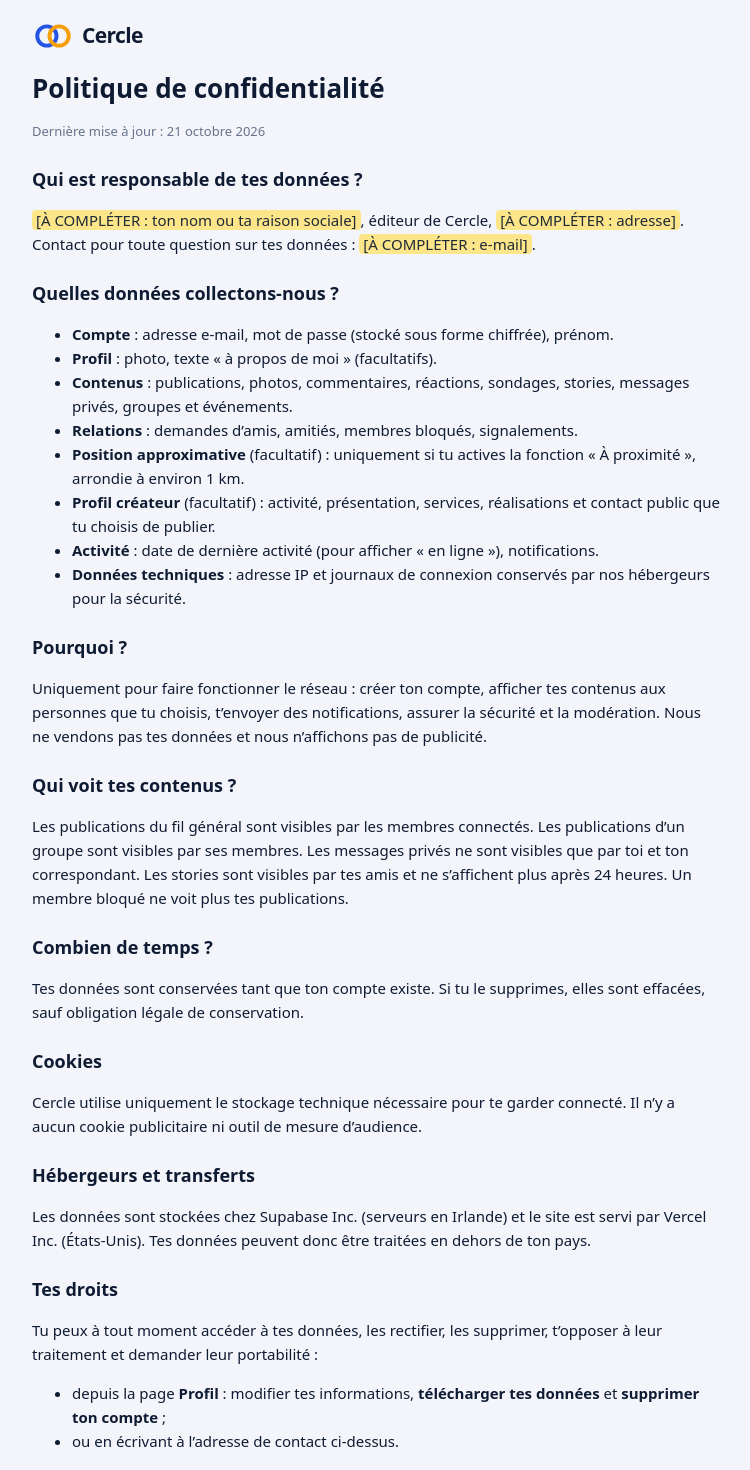
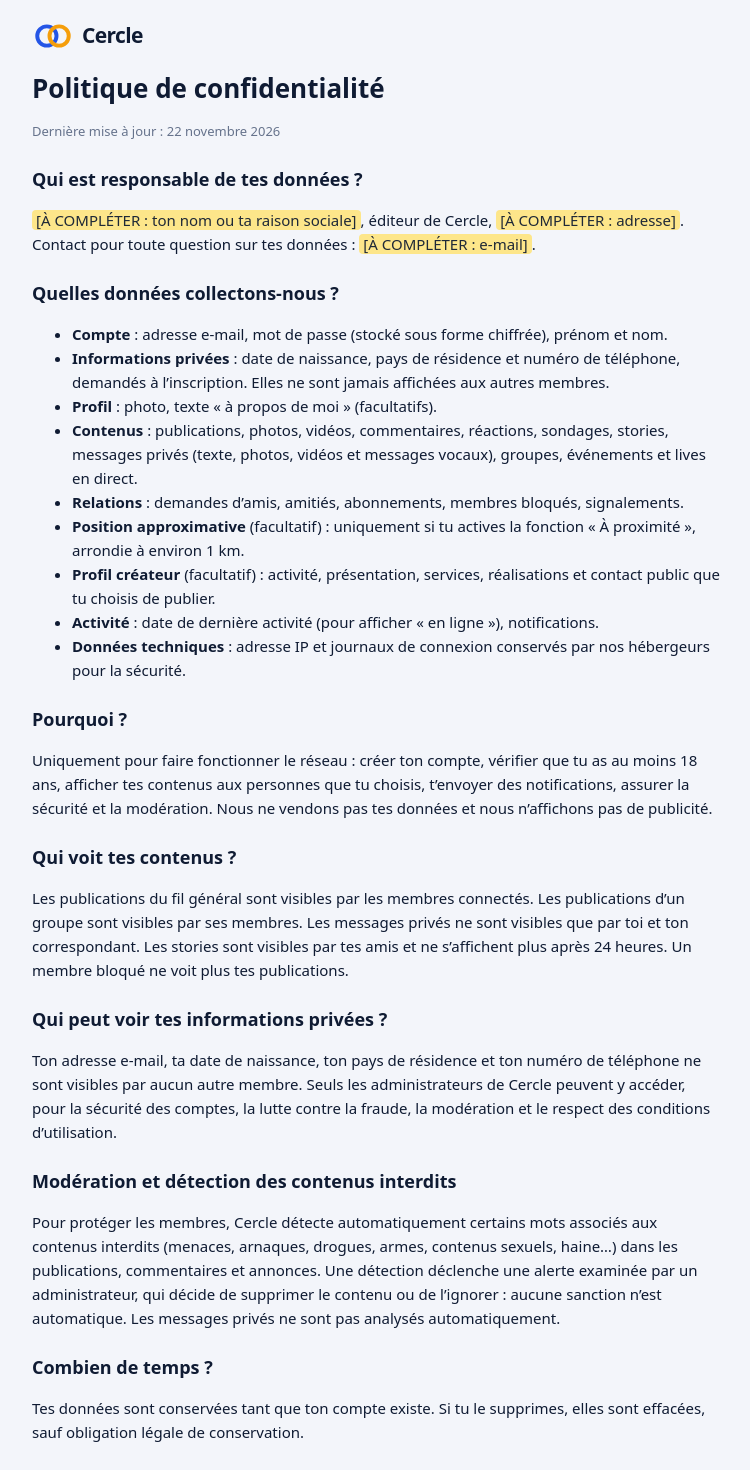
Before and after one commit to CercleGIT/Cercle, a Next.js app: page /confidentialite in a window 1280 px wide. Shown: the top 1470 px of the page, without its empty margins (264-1014 px from the left). Built offline with nearby package versions, Linux system fonts and the light colour scheme.

Commit message:
Add files via upload

```diff
--- a/app/confidentialite/page.js
+++ b/app/confidentialite/page.js
@@ -10,10 +10,11 @@ export default function Page() {
 
       <h2>Quelles données collectons-nous ?</h2>
       <ul>
-        <li><b>Compte</b> : adresse e-mail, mot de passe (stocké sous forme chiffrée), prénom.</li>
+        <li><b>Compte</b> : adresse e-mail, mot de passe (stocké sous forme chiffrée), prénom et nom.</li>
+        <li><b>Informations privées</b> : date de naissance, pays de résidence et numéro de téléphone, demandés à l’inscription. Elles ne sont jamais affichées aux autres membres.</li>
         <li><b>Profil</b> : photo, texte « à propos de moi » (facultatifs).</li>
-        <li><b>Contenus</b> : publications, photos, commentaires, réactions, sondages, stories, messages privés, groupes et événements.</li>
-        <li><b>Relations</b> : demandes d’amis, amitiés, membres bloqués, signalements.</li>
+        <li><b>Contenus</b> : publications, photos, vidéos, commentaires, réactions, sondages, stories, messages privés (texte, photos, vidéos et messages vocaux), groupes, événements et lives en direct.</li>
+        <li><b>Relations</b> : demandes d’amis, amitiés, abonnements, membres bloqués, signalements.</li>
         <li><b>Position approximative</b> (facultatif) : uniquement si tu actives la fonction « À proximité », arrondie à environ 1 km.</li>
         <li><b>Profil créateur</b> (facultatif) : activité, présentation, services, réalisations et contact public que tu choisis de publier.</li>
         <li><b>Activité</b> : date de dernière activité (pour afficher « en ligne »), notifications.</li>
@@ -21,10 +22,16 @@ export default function Page() {
       </ul>
 
       <h2>Pourquoi ?</h2>
-      <p>Uniquement pour faire fonctionner le réseau : créer ton compte, afficher tes contenus aux personnes que tu choisis, t’envoyer des notifications, assurer la sécurité et la modération. Nous ne vendons pas tes données et nous n’affichons pas de publicité.</p>
+      <p>Uniquement pour faire fonctionner le réseau : créer ton compte, vérifier que tu as au moins 18 ans, afficher tes contenus aux personnes que tu choisis, t’envoyer des notifications, assurer la sécurité et la modération. Nous ne vendons pas tes données et nous n’affichons pas de publicité.</p>
 
       <h2>Qui voit tes contenus ?</h2>
       <p>Les publications du fil général sont visibles par les membres connectés. Les publications d’un groupe sont visibles par ses membres. Les messages privés ne sont visibles que par toi et ton correspondant. Les stories sont visibles par tes amis et ne s’affichent plus après 24 heures. Un membre bloqué ne voit plus tes publications.</p>
+
+      <h2>Qui peut voir tes informations privées ?</h2>
+      <p>Ton adresse e-mail, ta date de naissance, ton pays de résidence et ton numéro de téléphone ne sont visibles par aucun autre membre. Seuls les administrateurs de Cercle peuvent y accéder, pour la sécurité des comptes, la lutte contre la fraude, la modération et le respect des conditions d’utilisation.</p>
+
+      <h2>Modération et détection des contenus interdits</h2>
+      <p>Pour protéger les membres, Cercle détecte automatiquement certains mots associés aux contenus interdits (menaces, arnaques, drogues, armes, contenus sexuels, haine…) dans les publications, commentaires et annonces. Une détection déclenche une alerte examinée par un administrateur, qui décide de supprimer le contenu ou de l’ignorer : aucune sanction n’est automatique. Les messages privés ne sont pas analysés automatiquement.</p>
 
       <h2>Combien de temps ?</h2>
       <p>Tes données sont conservées tant que ton compte existe. Si tu le supprimes, elles sont effacées, sauf obligation légale de conservation.</p>
@@ -33,12 +40,13 @@ export default function Page() {
       <p>Cercle utilise uniquement le stockage technique nécessaire pour te garder connecté. Il n’y a aucun cookie publicitaire ni outil de mesure d’audience.</p>
 
       <h2>Hébergeurs et transferts</h2>
-      <p>Les données sont stockées chez Supabase Inc. (serveurs en Irlande) et le site est servi par Vercel Inc. (États-Unis). Tes données peuvent donc être traitées en dehors de ton pays.</p>
+      <p>Les données sont stockées chez Supabase Inc. (serveurs en Irlande) et le site est servi par Vercel Inc. (États-Unis). Pour les appels et les lives, les flux audio et vidéo peuvent transiter par des services spécialisés (relais d’appels, LiveKit pour les lives en direct). Les e-mails de confirmation sont envoyés par un prestataire de messagerie. Tes données peuvent donc être traitées en dehors de ton pays.</p>
 
       <h2>Tes droits</h2>
       <p>Tu peux à tout moment accéder à tes données, les rectifier, les supprimer, t’opposer à leur traitement et demander leur portabilité :</p>
       <ul>
-        <li>depuis la page <b>Profil</b> : modifier tes informations, <b>télécharger tes données</b> et <b>supprimer ton compte</b> ;</li>
+        <li>depuis la page <b>Profil</b> : modifier tes informations et <b>télécharger tes données</b> ;</li>
+        <li>depuis les <b>Paramètres</b> : <b>supprimer ton compte</b> ;</li>
         <li>ou en écrivant à l’adresse de contact ci-dessus.</li>
       </ul>
       <p>Si tu estimes que tes droits ne sont pas respectés, tu peux saisir l’autorité de protection des données de ton pays, par exemple l’Autorité de Protection des Données à caractère Personnel (APDP) au Bénin. <mark>[À COMPLÉTER : mentionne ici l’autorité compétente selon ton pays et celui de tes membres]</mark></p>
@@ -51,7 +59,7 @@ export default function Page() {
       <p>Les publications, commentaires et annonces écrits dans une autre langue que la tienne sont traduits automatiquement : leur texte est envoyé depuis ton appareil à un service de traduction tiers, MyMemory, qui le traite selon ses propres conditions. Tu peux désactiver cette traduction automatique dans Paramètres. Les messages privés ne sont jamais envoyés automatiquement : seul un clic sur « Traduire » les envoie. Ce service ne reçoit pas les autres données de ton compte.</p>
 
       <h2>Mineurs</h2>
-      <p>Cercle est réservé aux personnes de 16 ans et plus. Si tu penses qu’un mineur de moins de 16 ans s’est inscrit, signale-le à l’adresse de contact : le compte sera supprimé.</p>
+      <p>Cercle est réservé aux personnes de 18 ans et plus. Si tu penses qu’un mineur de moins de 18 ans s’est inscrit, signale-le à l’adresse de contact : le compte sera supprimé.</p>
 
       <h2>Sécurité</h2>
       <p>Les échanges sont chiffrés (HTTPS), les mots de passe sont stockés sous forme chiffrée et l’accès aux données est restreint par des règles de sécurité sur la base de données.</p>
--- a/components/Legal.js
+++ b/components/Legal.js
@@ -6,7 +6,7 @@ export default function Legal({ titre, children }) {
     <main className="legal">
       <Link href="/" aria-label="Retour à l’accueil"><Logo /></Link>
       <h1>{titre}</h1>
-      <p className="maj">Dernière mise à jour : 21 octobre 2026</p>
+      <p className="maj">Dernière mise à jour : 22 novembre 2026</p>
       {children}
     </main>
   )
```
Also changed, not shown: app/cgu/page.js (+4 -3 lines).
